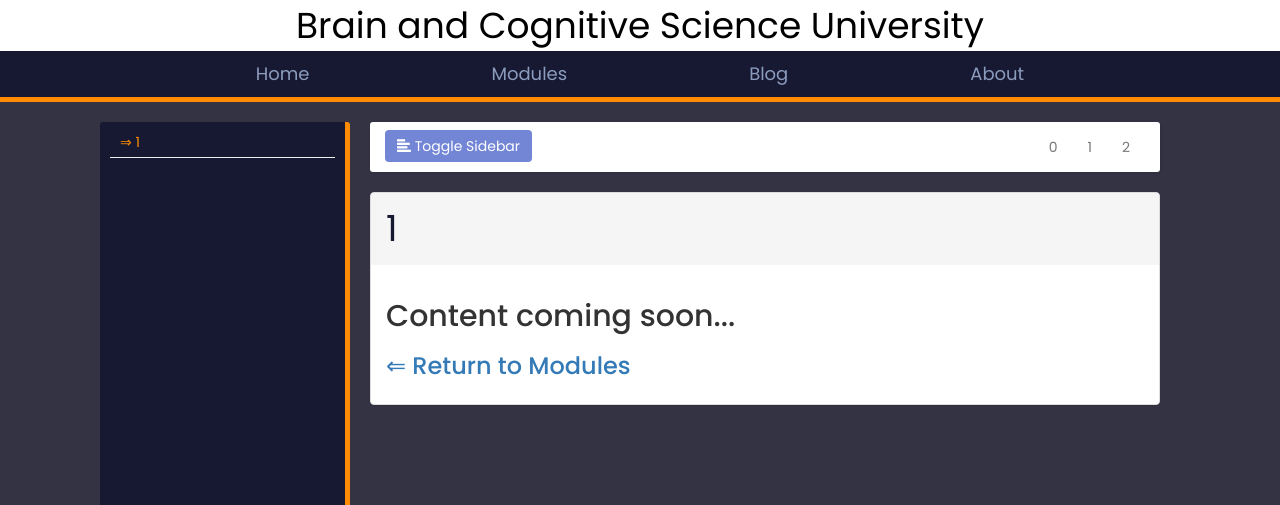
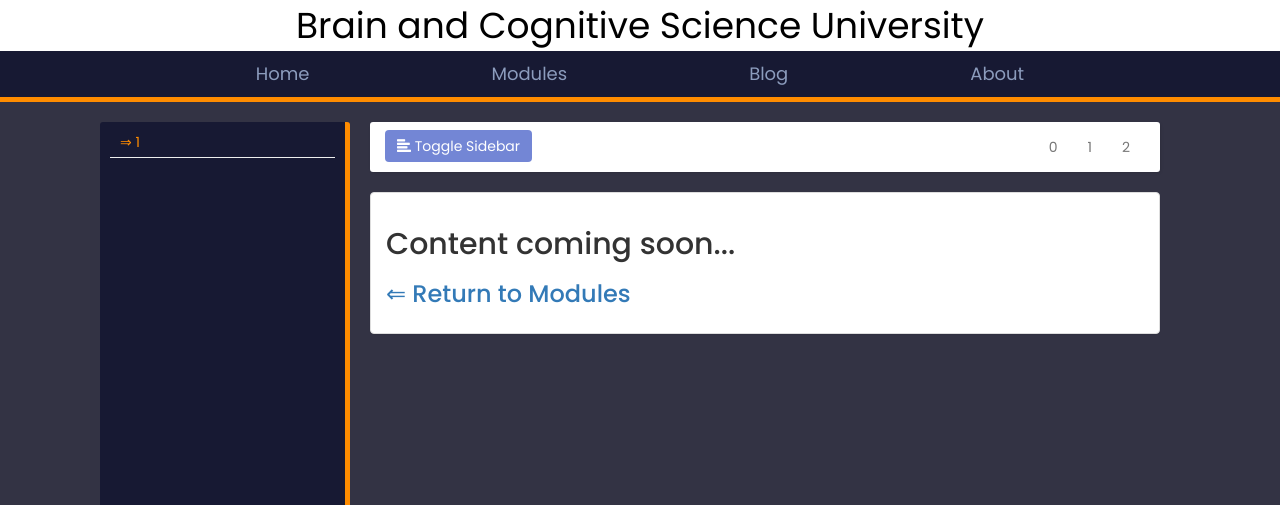
Before and after one commit to jonwillits/bcs_web, a Flask app: page /module/1/ in a window 1280 px wide. Shown: the top 505 px of the page. Run offline with Flask 2, Linux system fonts and the light colour scheme; some libraries are stand-ins or nearby versions.

Commit message:
remove module title from module template

```diff
--- a/src/templates/module.html
+++ b/src/templates/module.html
@@ -57,7 +57,6 @@
 
 
             <div class="panel panel-default">
-                <div class="panel-heading">{{ heading }}</div>
                 <div class="panel-body">
                     {{ content | safe }}
                 </div>
```
